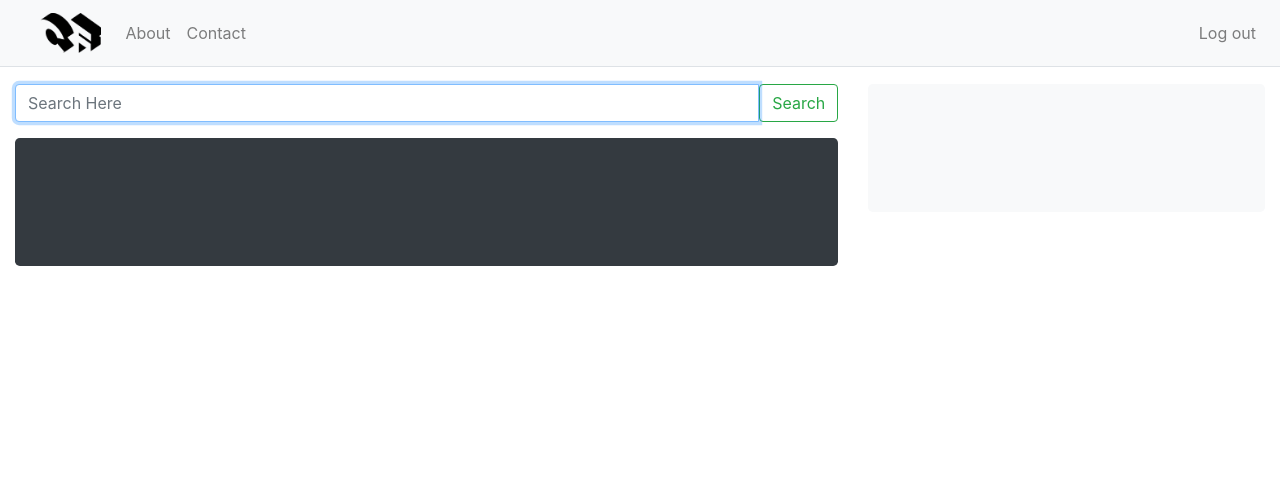
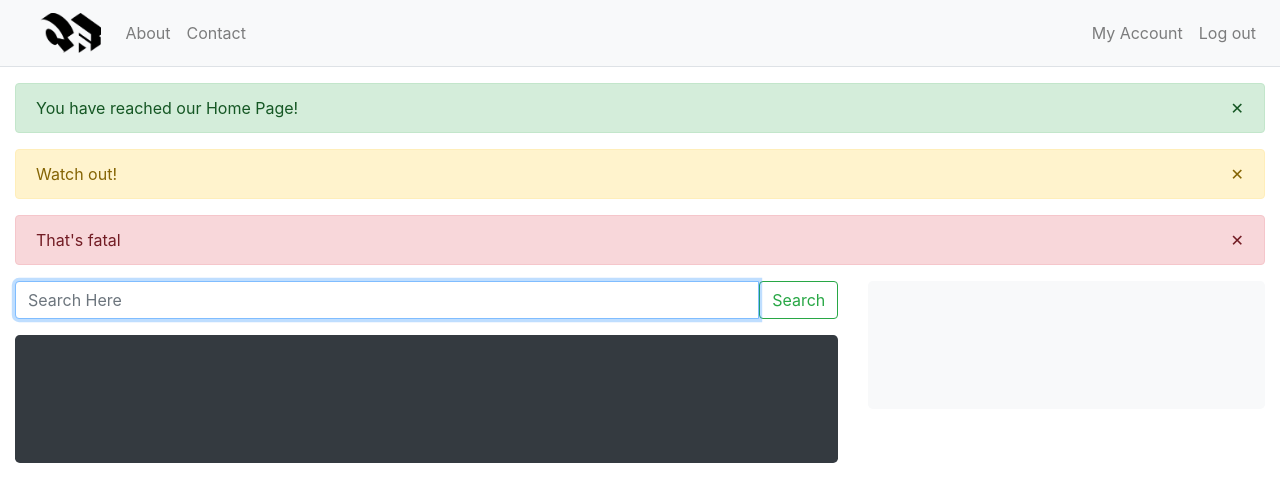
Before and after one commit to LukeZzzHD/CodeFrags, a Flask app: page / in a window 1280 px wide. Shown: the top 502 px of the page. Run offline with Flask 2, Linux system fonts and the light colour scheme; a user stored in the database is signed in; some libraries are stand-ins or nearby versions.

Commit message:
Commit
commm

```diff
--- a/website/main/routes.py
+++ b/website/main/routes.py
@@ -7,6 +7,9 @@ main = Blueprint('main', __name__)
 @main.route("/")
 @main.route("/home")
 def home():
+    flash("You have reached our Home Page!", "success")
+    flash("Watch out!", "warning")
+    flash("That's fatal", "danger")
     return render_template('home.html', title="Home")
 
 @main.route("/about")
--- a/website/static/master.css
+++ b/website/static/master.css
@@ -10,3 +10,9 @@
         clear:both;
     }
 }
+
+.remove-icon {
+  float: right;
+  cursor: pointer;
+  user-select: none;
+}
--- a/website/templates/layout.html
+++ b/website/templates/layout.html
@@ -23,6 +23,7 @@
               {% for category, message in messages %}
                 <div class="flash-message alert alert-{{ category }}">
                   {{ message }}
+                  <span onclick="$(this).parent().remove()" class="remove-icon">✕</span>
                 </div>
               {% endfor %}
             {% endif %}
--- a/website/templates/navbar.html
+++ b/website/templates/navbar.html
@@ -22,6 +22,9 @@
               </li>
             {% else %}
               <li class="nav-item  ml-md-auto ml-lg-auto">
+                  <a class="nav-link" href="{{ url_for('users.account') }}">My Account</a>
+              </li>
+              <li class="nav-item">
                   <a class="nav-link" href="{{ url_for('users.logout') }}">Log out</a>
               </li>
             {% endif %}
--- a/website/users/utils.py
+++ b/website/users/utils.py
@@ -12,7 +12,7 @@ def save_picture(form_picture):
     picture_fn = random_hex + f_ext
     picture_path = os.path.join(current_app.root_path, 'static/profile_pics', picture_fn)
 
-    output_size = (125, 125)
+    output_size = (256, 256)
     i = Image.open(form_picture)
     i.thumbnail(output_size)
     i.save(picture_path)
```
Also changed, not shown: website/cfrags.db, website/static/profile_pics/6215cd65f1457b9d.jpg (added).
